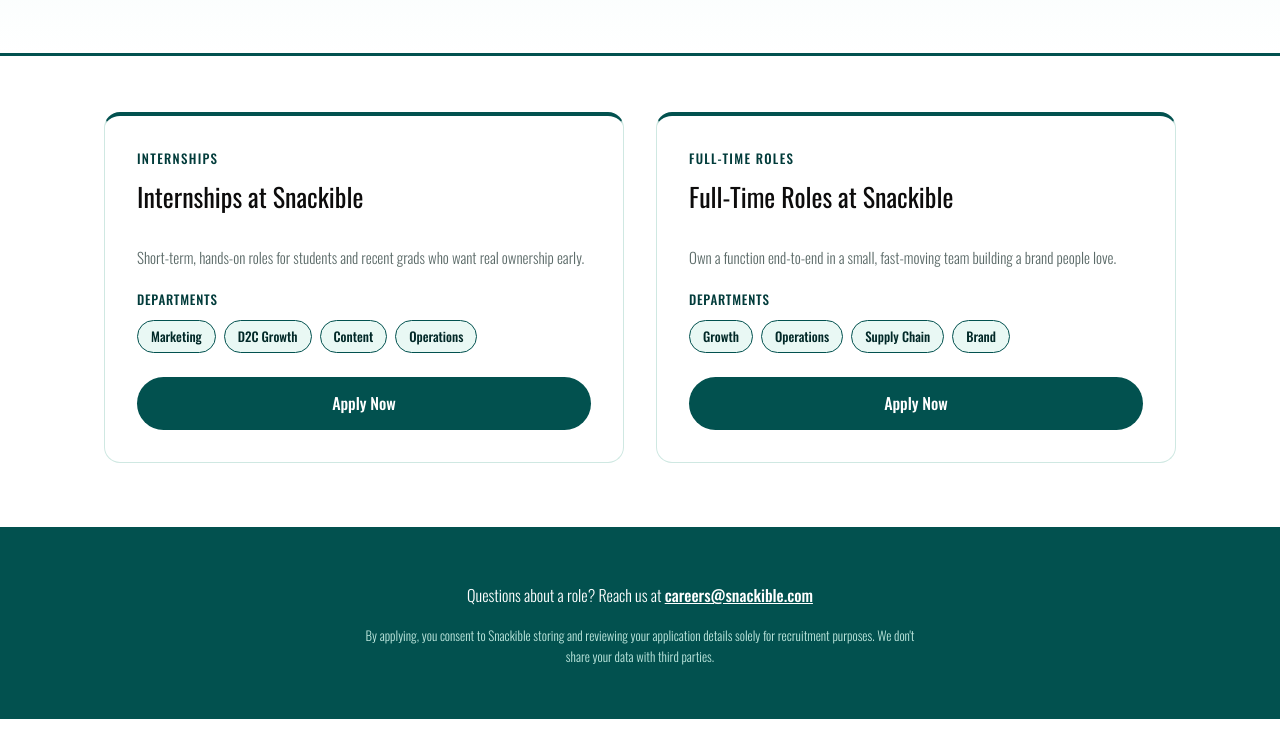
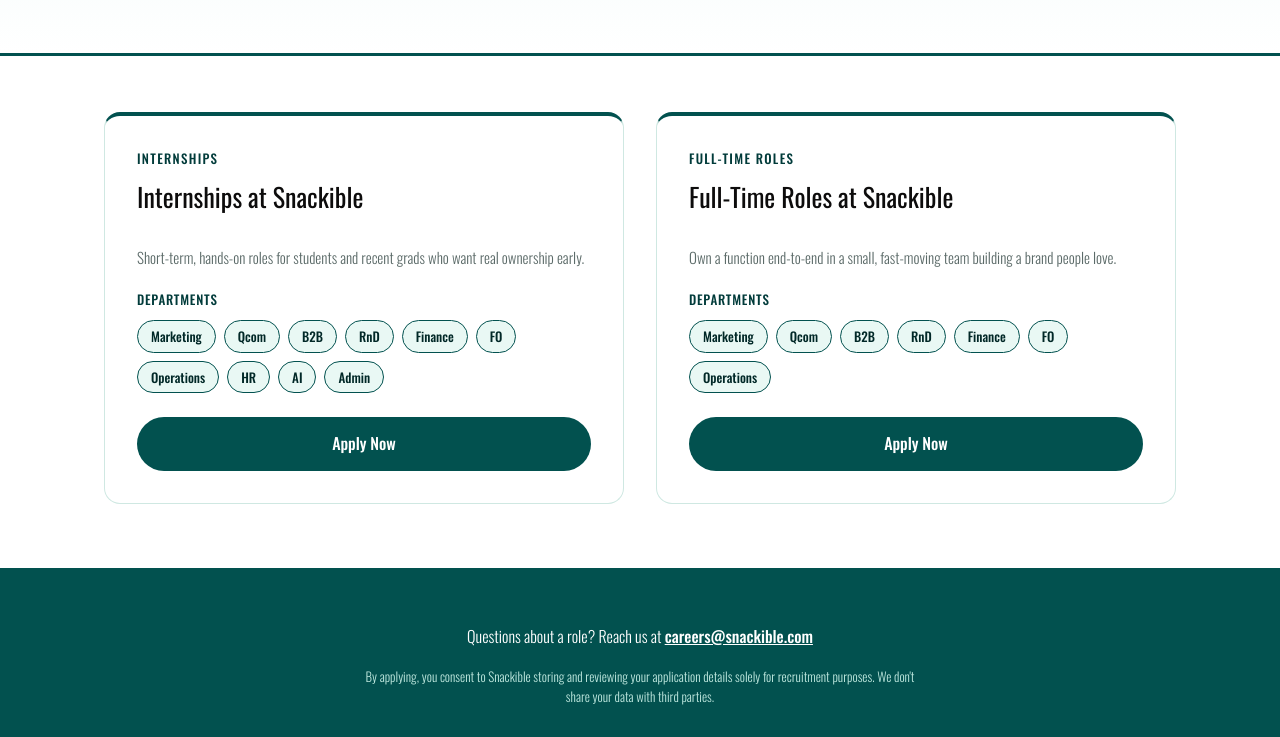
Before and after one commit to Aditya-1012-2005/snackible-careers-mockup, a plain HTML site: page index.html in a window 1280 px wide. Shown: the part 257-994 px from the top of the page. Drawn offline with nearby package versions, Linux system fonts and the light colour scheme.

Commit message:
Update hero copy and departments

```diff
--- a/index.html
+++ b/index.html
@@ -192,8 +192,8 @@
   <section class="hero">
     <div class="wrap">
       <span class="tag">Mu(n)ch Better, Together</span>
-      <h1>Come build the future of healthy snacking with us</h1>
-      <p>We're a small, fast-moving D2C team obsessed with making snacking better for you &mdash; join us and help shape a brand millions are starting to love.</p>
+      <h1>Come Mu(n)ch with us!</h1>
+      <p>We're a small, fast-moving D2C team obsessed with making snacking better for you, join us and help shape a brand millions are starting to love.</p>
     </div>
   </section>
 
@@ -209,9 +209,15 @@
         <div class="dept-label">Departments</div>
         <div class="dept-chips">
           <span>Marketing</span>
-          <span>D2C Growth</span>
-          <span>Content</span>
+          <span>Qcom</span>
+          <span>B2B</span>
+          <span>RnD</span>
+          <span>Finance</span>
+          <span>FO</span>
           <span>Operations</span>
+          <span>HR</span>
+          <span>AI</span>
+          <span>Admin</span>
         </div>
 
         <div class="spacer"></div>
@@ -226,10 +232,13 @@
 
         <div class="dept-label">Departments</div>
         <div class="dept-chips">
-          <span>Growth</span>
+          <span>Marketing</span>
+          <span>Qcom</span>
+          <span>B2B</span>
+          <span>RnD</span>
+          <span>Finance</span>
+          <span>FO</span>
           <span>Operations</span>
-          <span>Supply Chain</span>
-          <span>Brand</span>
         </div>
 
         <div class="spacer"></div>
```
